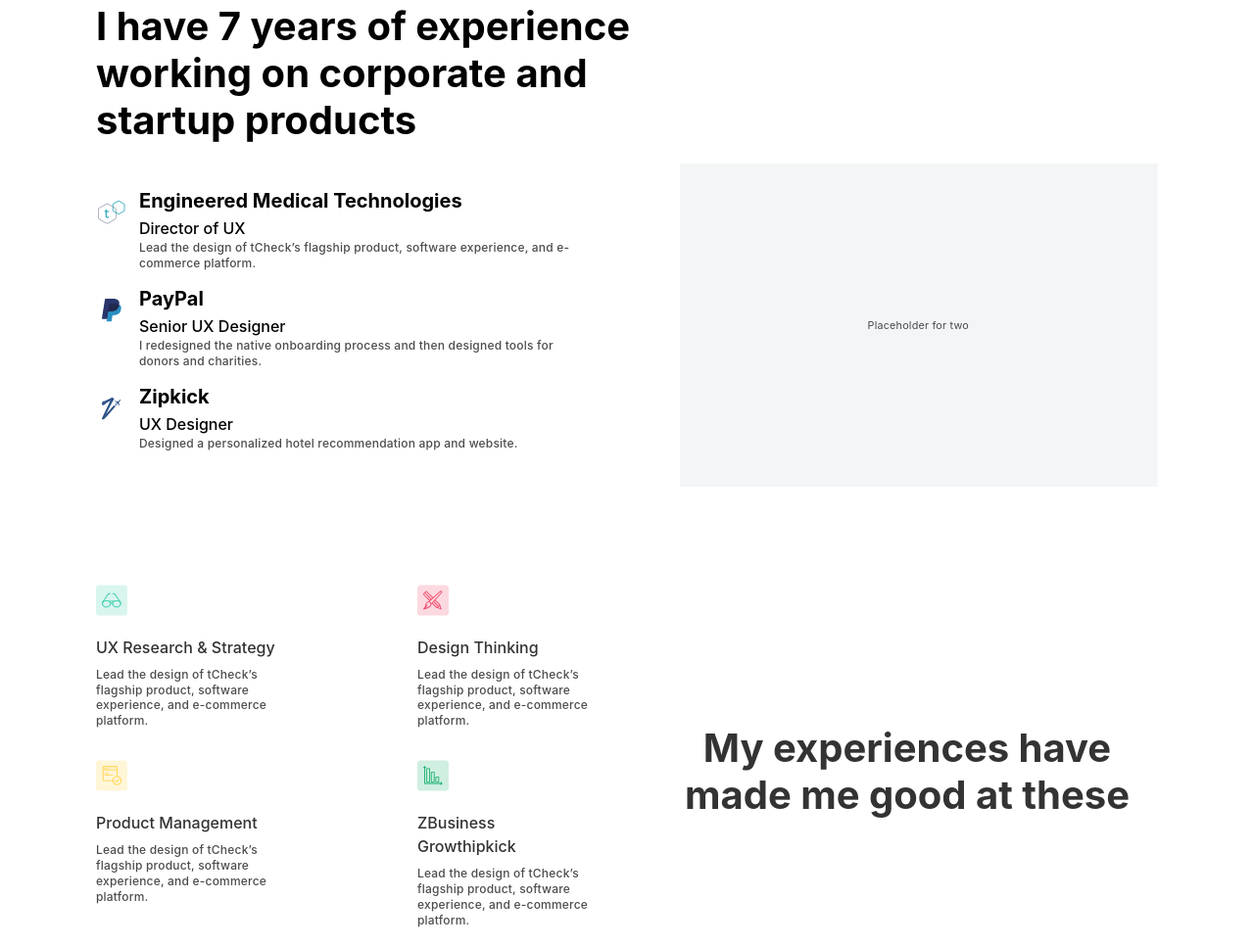
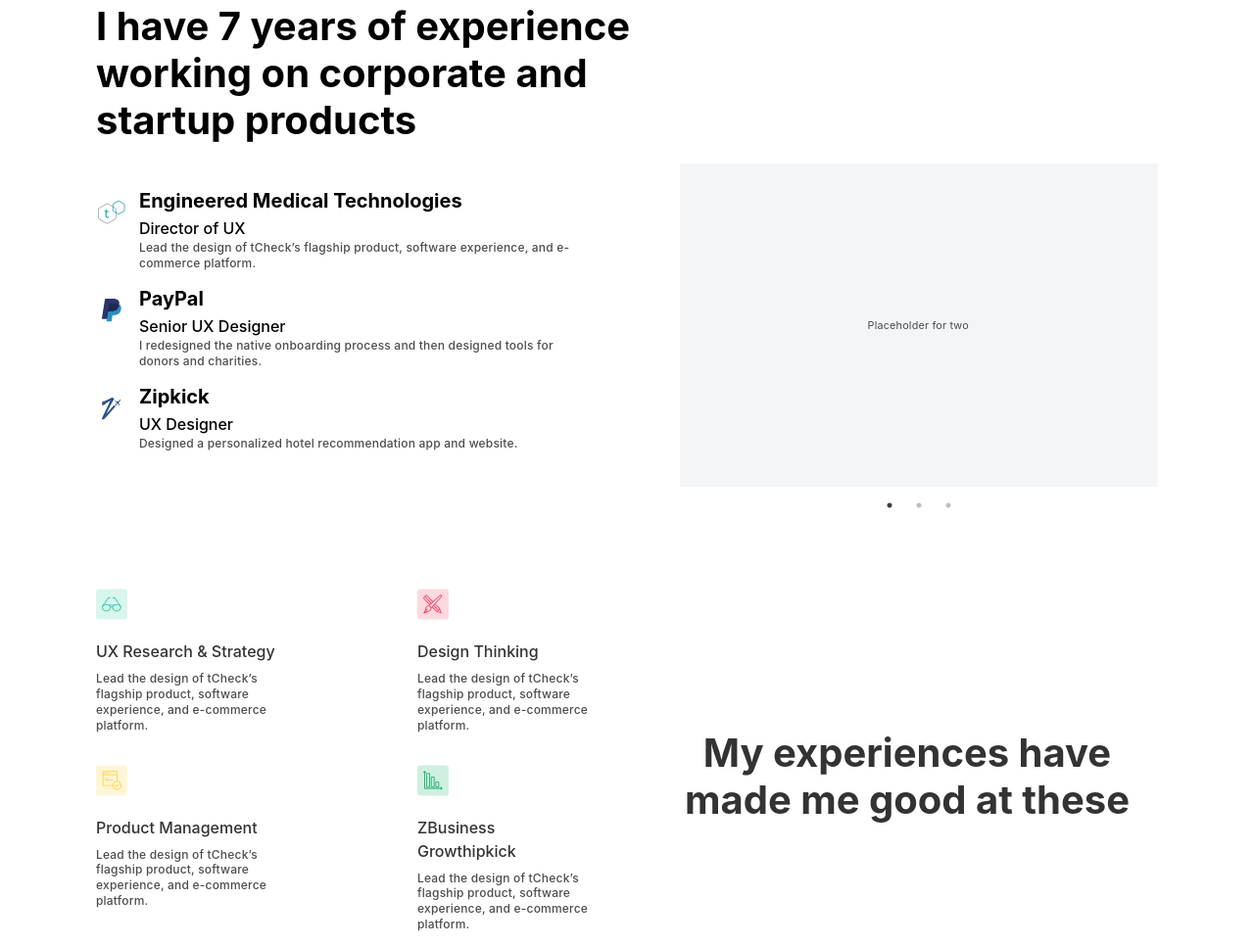
Before and after one commit to kevincward/the5thbeatle, a Gatsby site: page / in a window 1280 px wide. Shown: the part 853-1820 px from the top of the page at 98% size. Built offline with nearby package versions, Linux system fonts and the light colour scheme; Gatsby itself is replaced by a stand-in of ours.

Commit message:
update with latest work

```diff
--- a/src/components/caseStudy.js
+++ b/src/components/caseStudy.js
@@ -48,6 +48,8 @@
 
     @media (max-width: 640px) {
        font-size: 24px;
+       width: 50px;
+       margin-left: -50px;
     }
 `
 
@@ -118,8 +120,6 @@
                     <SectionTitle>{props.title}</SectionTitle>
                 </SectionTitleGroup>
             </Colorblock>
-
-
         </SectionGroup>
     )
 }
--- a/src/components/experience.js
+++ b/src/components/experience.js
@@ -1,9 +1,12 @@
 import React from 'react'
 import styled from 'styled-components'
-import tcheckImage from '../images/Exp_01.svg'
+import tcheckImage1 from '../images/Exp_01.svg'
+import tcheckImage2 from '../images/Exp_2.svg'
+import tcheckImage3 from '../images/Exp_3.svg'
 import tcheck from '../images/ic_timeline_tch.svg'
 import paypal from '../images/ic_timeline_pp.svg'
 import zipkick from '../images/ic_timeline_zp.svg'
+import Slider from "react-slick";
 
 const Container = styled.div`
     display: flex;
@@ -50,6 +53,11 @@
 `
 
 const Img = styled.img`
+    width: 100%;
+    height: 100%;
+`
+
+const SliderContainer = styled.div`
     width: 45%;
     height: fit-content;
     @media (max-width: 768px) {
@@ -123,7 +131,27 @@
     )
 }
 
-const Experience = props => {
+const Sliders = () => {
+    const settings = {
+        dots: true,
+        infinite: true,
+        speed: 500,
+        slidesToShow: 1,
+        slidesToScroll: 1
+      };
+
+    return (
+        <SliderContainer>
+            <Slider {...settings}>
+                <Img src={tcheckImage1} />
+                <Img src={tcheckImage2} />
+                <Img src={tcheckImage3} />
+            </Slider>
+        </SliderContainer>
+    )
+}
+
+const Experience = () => {
 
     return (
         <Container>
@@ -133,7 +161,9 @@
                 startup products
             </Title>
             <Content>
-                {window.matchMedia('(max-width: 768px)').matches ? <Img src={tcheckImage} /> : null}
+                {window.matchMedia('(max-width: 768px)').matches ?
+                 <Sliders />
+                 : null}
                 <Items>
                     <Item
                         icon={tcheck}
@@ -154,7 +184,7 @@
                         description='Designed a personalized hotel recommendation app and website.'
                     />
                 </Items>
-                {!window.matchMedia('(max-width: 768px)').matches ? <Img src={tcheckImage} /> : null}
+                {!window.matchMedia('(max-width: 768px)').matches ? <Sliders /> : null}
             </Content>
         </Container>
     )
```
